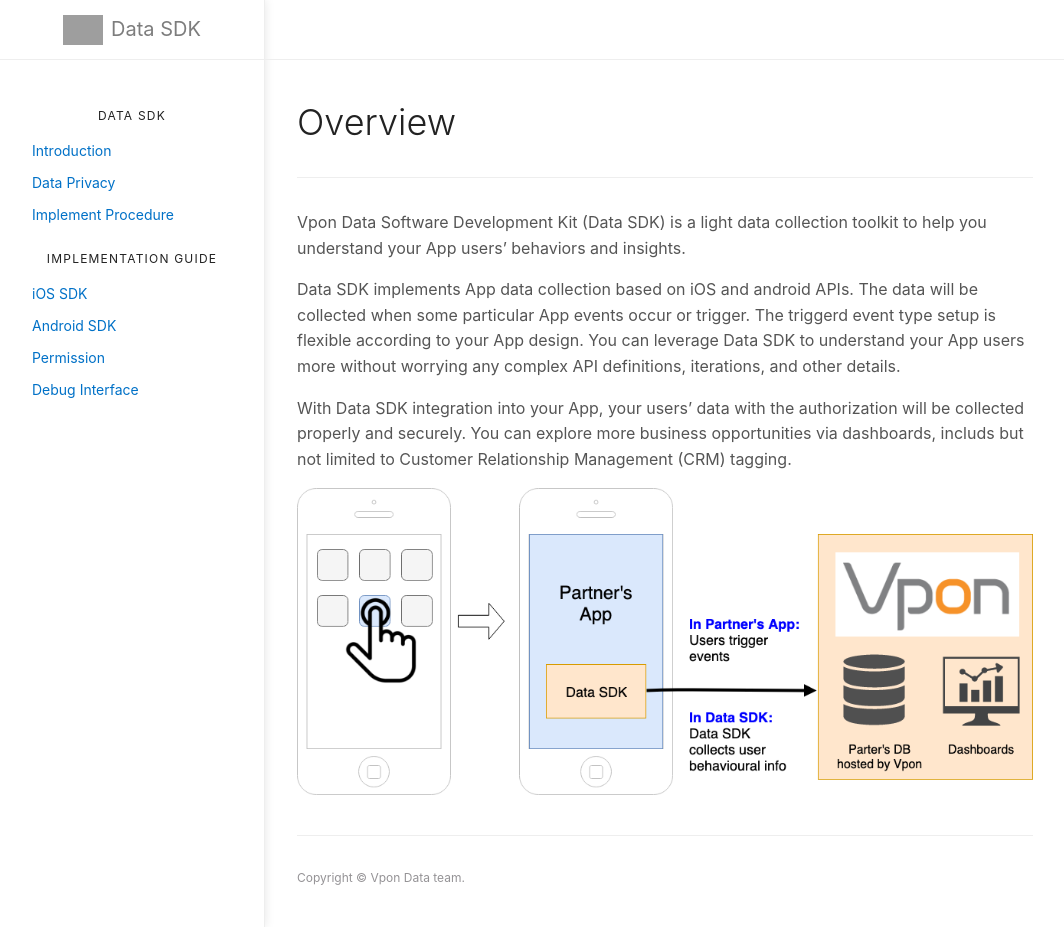
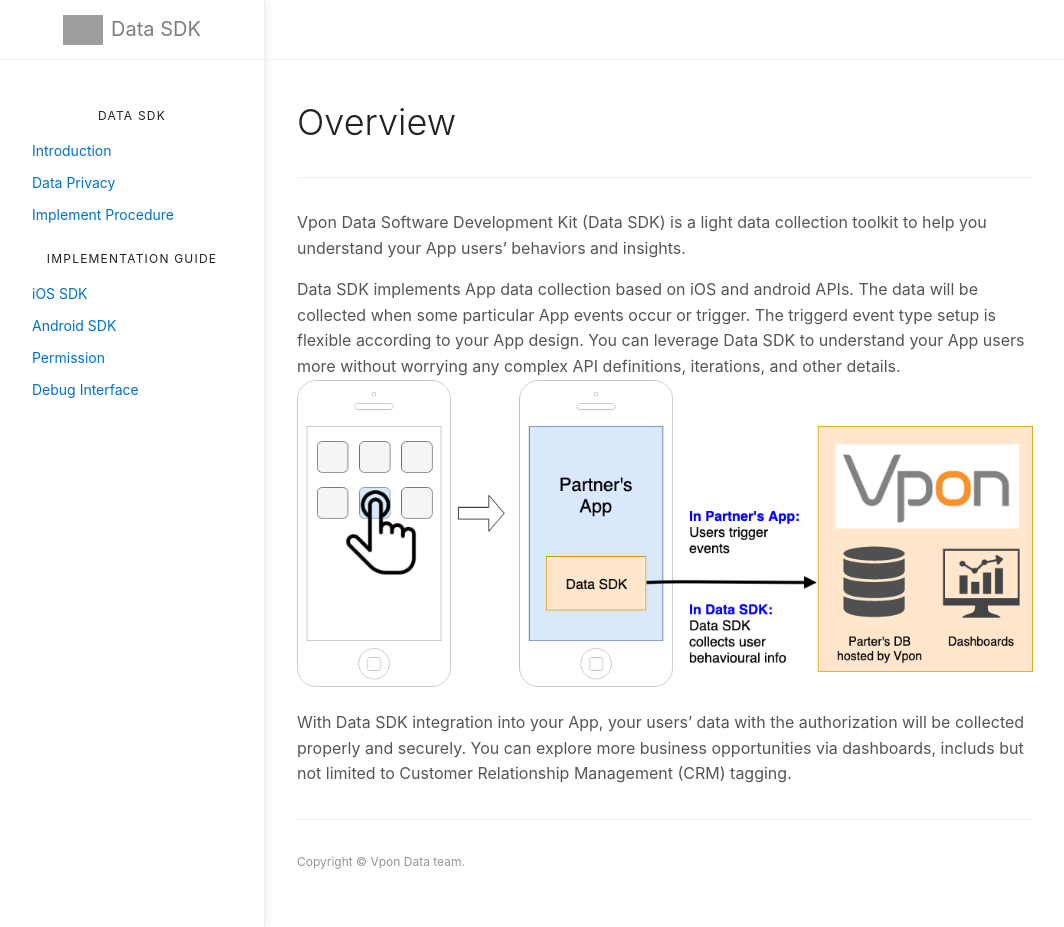
Before and after one commit to vpon-data/data-sdk, a Jekyll site: the page built from index.md, in a window 1280 px wide and 927 px high. Shown: the whole window, without its empty margins (107-1171 px from the left). Built offline with Jekyll 4.4.1, drawn with Linux system fonts in a browser that asks for light colours; grey boxes are pictures that could not be loaded.

Commit message:
Update index.md

```diff
--- a/index.md
+++ b/index.md
@@ -14,7 +14,6 @@
 Vpon Data Software Development Kit (Data SDK) is a light data collection toolkit to help you understand your App users' behaviors and insights.
 
 Data SDK implements App data collection based on iOS and android APIs. The data will be collected when some particular App events occur or trigger. The triggerd event type setup is flexible according to your App design. You can leverage Data SDK to understand your App users more without worrying any complex API definitions, iterations, and other details.
+![](/docs/images/introduction.png)
 
 With Data SDK integration into your App, your users' data with the authorization will be collected properly and securely. You can explore more business opportunities via dashboards, includs but not limited to Customer Relationship Management (CRM) tagging.
-
-![](/docs/images/introduction.png)
```
